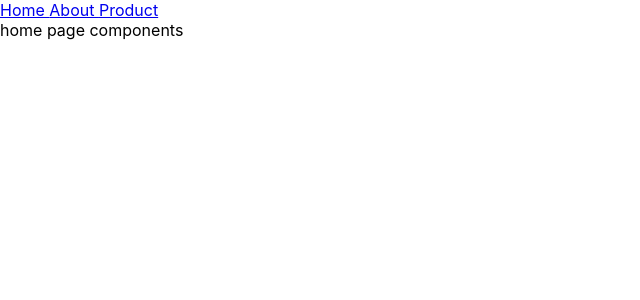
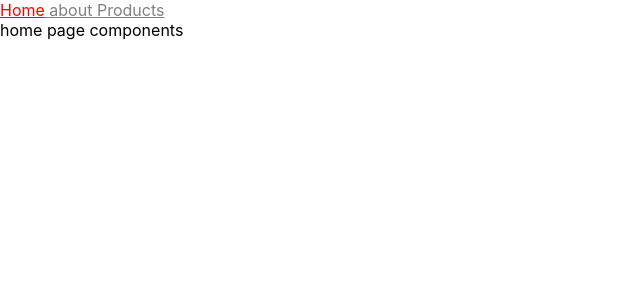
Before and after one commit to PraneshUlleri/Reactjs, a React (Create React App) app in the folder react-router/: page / in a window 1280 px wide. Shown: the top 300 px of the page, without its empty margins (0-640 px from the left). Built offline with nearby package versions, Linux system fonts and the light colour scheme.

Commit message:
styled navbar

```diff
--- /dev/null
+++ b/react-router/src/components/StyledNavbar.js
@@ -0,0 +1,36 @@
+import React from 'react';
+import { NavLink } from 'react-router-dom';
+
+export default function StyledNavbar() {
+  return (
+    <nav className="navbar">
+      <NavLink
+        to="/"
+        style={({ isActive }) => {
+          return { color: isActive ? 'red' : 'grey' };
+        }}
+      >
+        {' '}
+        Home
+      </NavLink>
+      <NavLink
+        to="/about"
+        style={({ isActive }) => {
+          return { color: isActive ? 'red' : 'grey' };
+        }}
+      >
+        {' '}
+        about
+      </NavLink>
+      <NavLink
+        to="/products"
+        style={({ isActive }) => {
+          return { color: isActive ? 'red' : 'grey' };
+        }}
+      >
+        {' '}
+        Products
+      </NavLink>
+    </nav>
+  );
+}
--- a/react-router/src/index.css
+++ b/react-router/src/index.css
@@ -11,3 +11,11 @@
   font-family: source-code-pro, Menlo, Monaco, Consolas, 'Courier New',
     monospace;
 }
+
+.active {
+  color: var(--primary-500);
+}
+
+.link {
+  color: var(--grey-500);
+}
--- a/react-router/src/pages/SharedLayout.js
+++ b/react-router/src/pages/SharedLayout.js
@@ -1,11 +1,11 @@
 import React from 'react';
 import { Outlet } from 'react-router-dom';
-import Navbar from '../components/Navbar';
+import StyledNavbar from '../components/StyledNavbar';
 
 export default function SharedLayout() {
   return (
     <>
-      <Navbar />
+      <StyledNavbar />
       <Outlet />
     </>
   );
```
